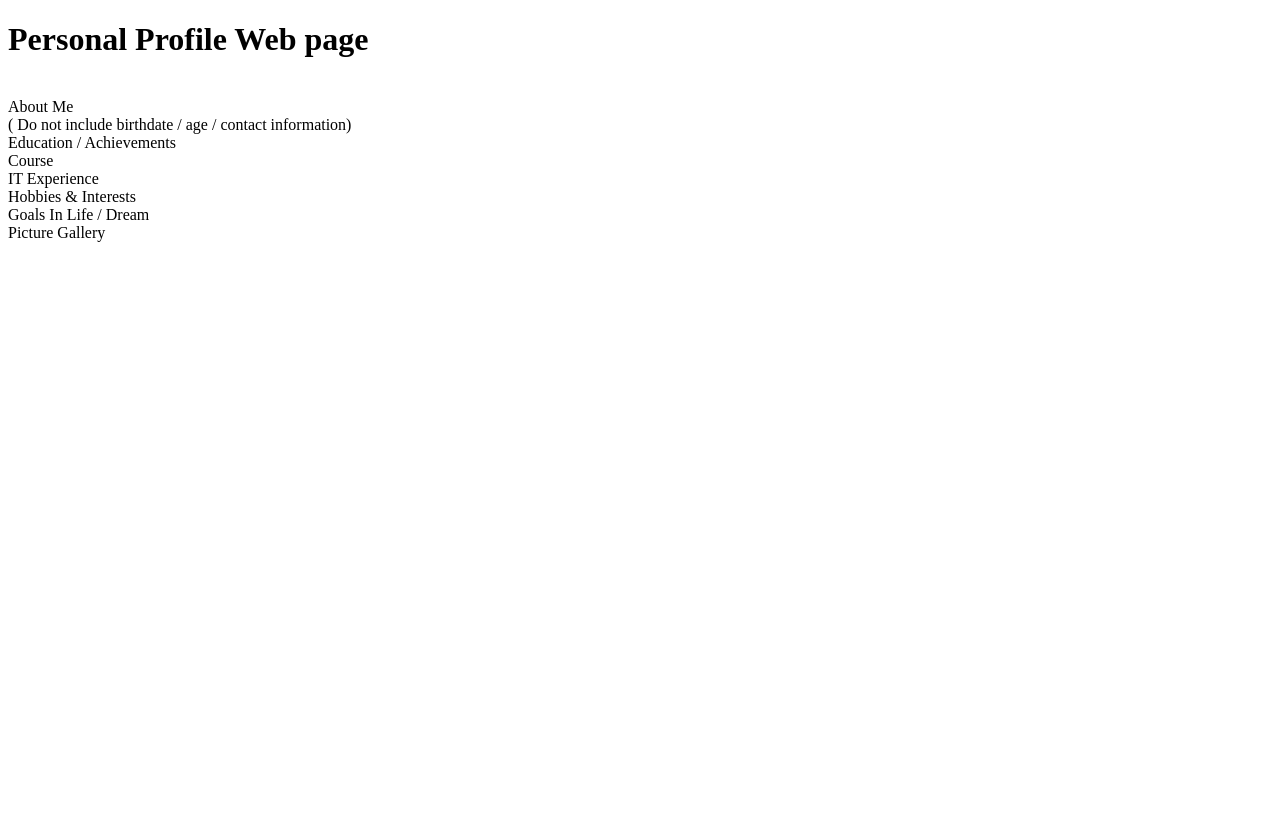
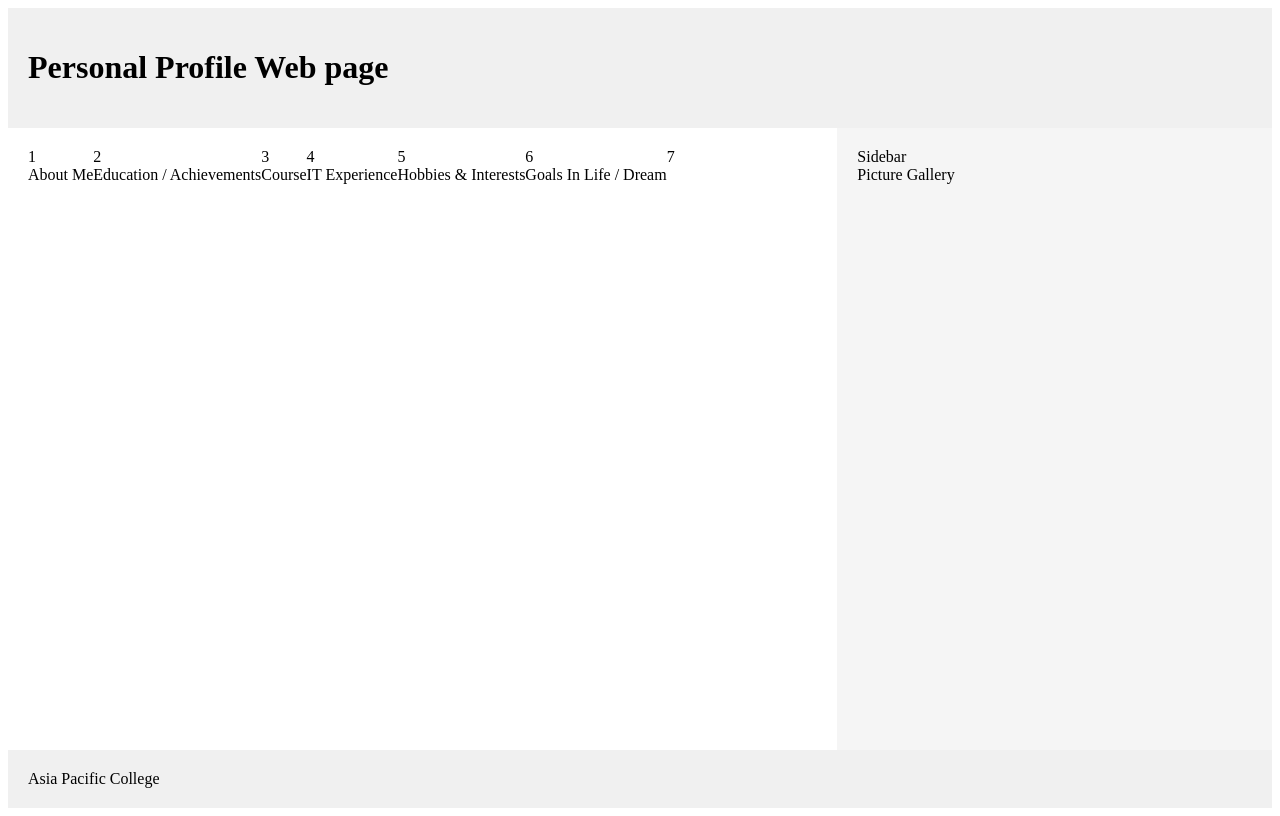
Before and after one commit to apcjlquesada/webprogSS231-personal-website, a plain HTML site: page home/index.html in a window 1280 px wide. Drawn offline with Linux system fonts and the light colour scheme.

Commit message:
flexbox and grid inital commit

```diff
--- /dev/null
+++ b/home/css/flexbox-grid.css
@@ -0,0 +1,41 @@
+.container {
+    display: grid;
+    grid-template-rows: auto 1fr auto;
+    height: 100vh;
+  }
+
+  header, footer {
+    background-color: #f0f0f0;
+    padding: 20px;
+  }
+
+  main {
+    display: flex;
+    flex-direction: row;
+  }
+
+  .main-content {
+    flex: 2;
+    background-color: #fff;
+    padding: 20px;
+    display: flex;
+    flex-wrap: wrap;
+
+    .main-content > div {
+        background-color: #f1f1f1;
+        width: 300px;
+        margin: 10px;
+        text-align: center;
+        line-height: 35px;
+        font-size: 30px;
+      }
+
+
+
+  }
+
+  .sidebar {
+    flex: 1;
+    background-color: #f5f5f5;
+    padding: 20px;
+  }
--- a/home/index.html
+++ b/home/index.html
@@ -1,22 +1,35 @@
 <!DOCTYPE html>
 <html>
 <head>
-<title>Page Title</title>
+    <link rel="stylesheet" href="css/flexbox-grid.css?version=0.1">
+    <title>Flexbox and Grid </title>
 </head>
 <body>
 
-<h1>Personal Profile Web page </h1>
-<p>
+<div class="container">
+    <header>
+        <h1>Personal Profile Web page </h1>
+      </header>
+    <main>
+      <section class="main-content">
 
-<br>About Me
- <br>( Do not include birthdate / age / contact information)
-<br>Education / Achievements
-<br>Course
-<br>IT Experience
-<br>Hobbies & Interests
-<br>Goals In Life / Dream
-<br>Picture Gallery
-</p>
+        <div>1 <br>About Me </div>
+        <div>2 <br>Education / Achievements</div>
+        <div>3 <br>Course </div>
+        <div>4 <br>IT Experience</div>
+        <div>5 <br>Hobbies & Interests</div>
+        <div>6 <br>Goals In Life / Dream</div>
+        <div>7</div>
+
+        </section>
+      <aside class="sidebar">  Sidebar
+        <br>Picture Gallery
+    </aside>
+    </main>
+    <footer>  Asia Pacific College       </footer>
+  </div>
+
+
 
 </body>
 </html>
```
